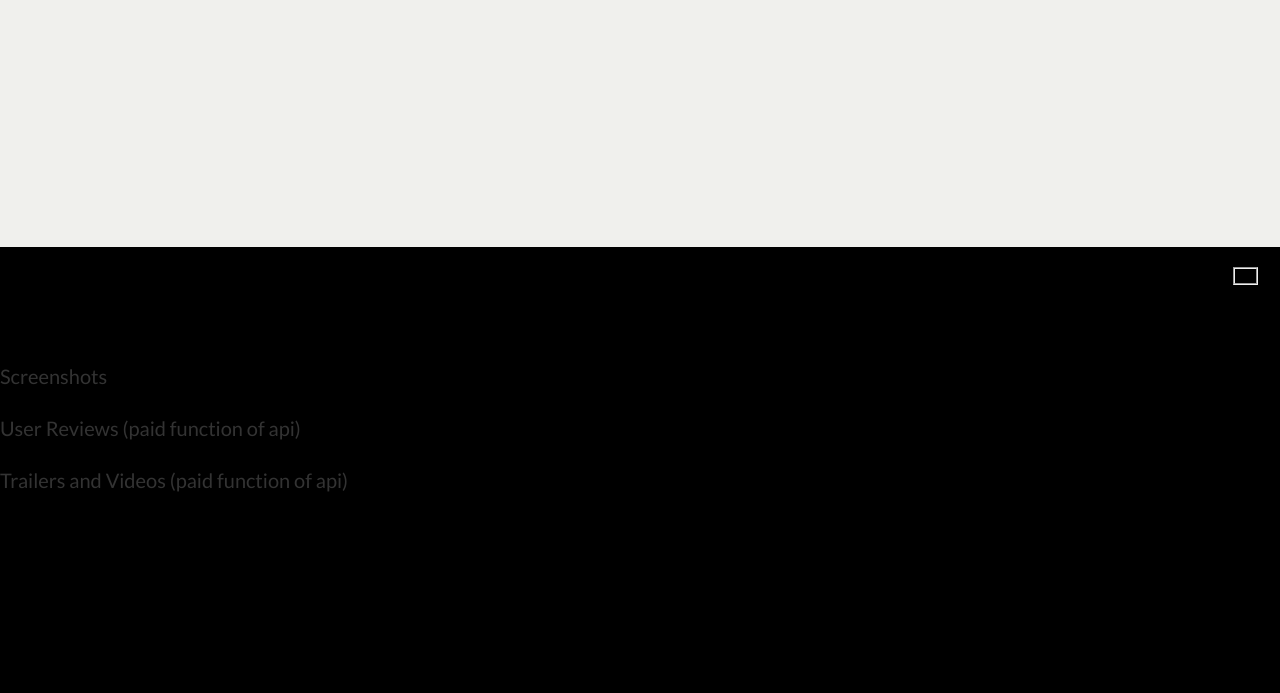
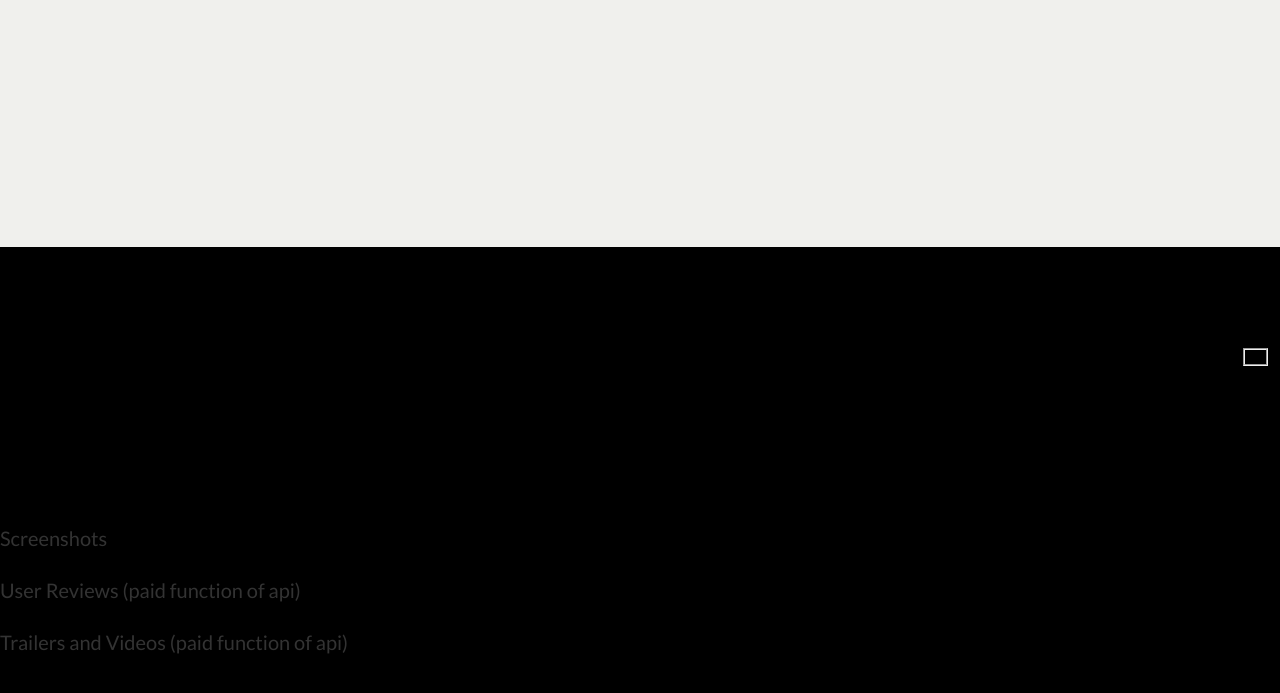
Before and after one commit to lV613/GenreQuest, a plain HTML site: page gamepage.html in a window 1280 px wide. Shown: the part 135-828 px from the top of the page. Before the commit the page ends 800 px from the top, so only its background shows below. Drawn offline with Linux system fonts and the light colour scheme; no server answers.

Commit message:
some gamepage things

```diff
--- a/gamepage.css
+++ /dev/null
@@ -1,14 +0,0 @@
-body{
-    background-color: black;
-}
-.game-card{
-    background-color: rgb(20, 21, 24);
-    padding: 40px 20px;
-}
-.cover {
-    left: 40px;
-    z-index: 2;
-}
-.hero {
-    width: 1fr;
-}
--- a/gamepage.html
+++ b/gamepage.html
@@ -58,14 +58,17 @@
             display: flex;
             justify-content: space-between;
             align-items: center;
-            padding: 20px;
+            padding: 10px;
+            height:fit-content;
             background-color: #000;
             color: #EEE;
+            overflow: -moz-hidden-unscrollable;
         }
 
         .title1 {
             font-size: 44px;
             text-align: center;
+            height:200px;
         }
 
         .description {
```
